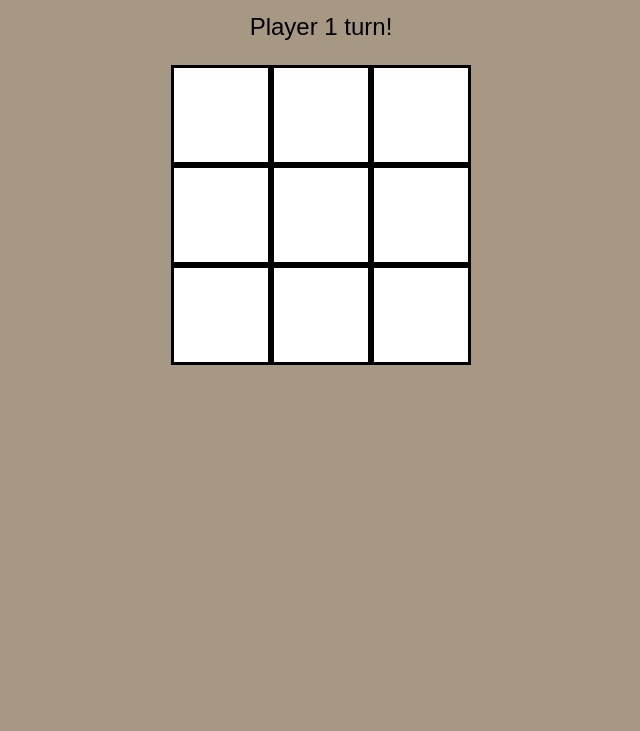
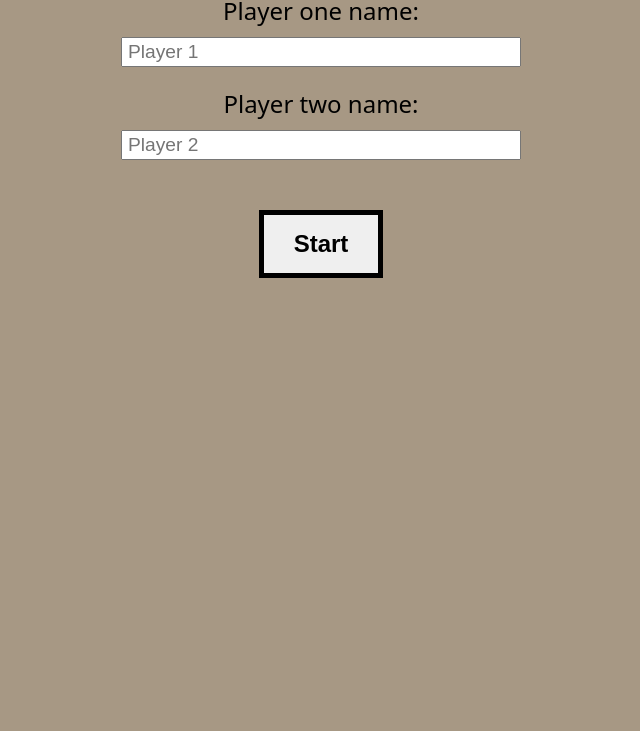
Before and after one commit to andrew-sid/odin-tic-tac-toe, a plain HTML site: page index.html in a window 1280 px wide. Shown: the part 69-800 px from the top of the page, without its empty margins (319-959 px from the left). Drawn offline with Linux system fonts and the light colour scheme.

Commit message:
Add players name definition

```diff
--- a/css/styles.css
+++ b/css/styles.css
@@ -1,16 +1,75 @@
+*{
+  margin: 0;
+  padding: 0;
+  box-sizing: border-box;
+}
+
 body {
   text-align: center;
   font-family: sans-serif;
   background-color: rgb(167, 152, 132);
+  font-family: system-ui, "Segoe UI", Roboto, Helvetica, Arial, sans-serif, "Apple Color Emoji", "Segoe UI Emoji", "Segoe UI Symbol";
+}
+
+li {
+  list-style: none;
+}
+
+.title {
+  margin-bottom: 20px;
 }
 
 .game {
   text-align: center;
 }
 
+.game__inputs {
+  display: flex;
+  flex-direction: column;
+  gap: 20px;
+  margin-bottom: 50px;
+}
+
+.game__inputs li {
+  display: flex;
+  flex-direction: column;
+  align-items: center;
+  gap: 10px;
+}
+
+.game__inputs li label {
+  font-size: 1.5rem;
+}
+
+.game__inputs li input {
+  height: 30px;
+  width: 400px;
+  padding: 0 5px;
+  font-size: 1.2rem;
+}
+
+.game__inputs li input:focus {
+  outline: none;
+}
+
+.game__start-restart-btn {
+  padding: 15px 30px;
+  font-size: 1.5rem;
+  font-weight: bold;
+  margin-bottom: 30px;
+  border: 5px solid black;
+  cursor: pointer;
+  transition: transform 0.1s ease-in;
+}
+
+.game__start-restart-btn:active {
+  transform: scale(0.9);
+}
+
 .game__turn-title {
   font-size: 1.5rem;
   font-weight: 500;
+  margin-bottom: 20px;
 }
 
 .game__cells {
--- a/index.html
+++ b/index.html
@@ -1,16 +1,27 @@
 <!DOCTYPE html>
 <html lang="en">
   <head>
-  <meta charset="UTF-8">
-  <meta name="viewport" content="width=device-width, initial-scale=1.0">
-  <link rel="stylesheet" href="./css/styles.css">
+    <meta charset="UTF-8" />
+    <meta name="viewport" content="width=device-width, initial-scale=1.0" />
+    <link rel="stylesheet" href="./css/styles.css" />
     <script src="./js/index.js" defer></script>
     <title>Tic Tac Toe</title>
   </head>
   <body>
-  <h1>Tic Tac Toe game</h1>
+    <h1 class="title">Tic Tac Toe game</h1>
 
     <div class="game">
+      <ul class="game__inputs">
+        <li>
+          <label for="player1">Player one name: </label>
+          <input class="game__player-one-name" id="player1" type="text" placeholder="Player 1" />
+        </li>
+        <li>
+          <label for="player2">Player two name: </label>
+          <input class="game__player-two-name" id="player2" type="text" placeholder="Player 2" />
+        </li>
+      </ul>
+      <button class="game__start-restart-btn">Start</button>
       <p class="game__turn-title"></p>
       <div class="game__cells"></div>
     </div>
--- a/js/index.js
+++ b/js/index.js
@@ -12,7 +12,7 @@ function GameBoard() {
     }
   };
 
-  return { getBoard, makeMove };
+  return { getBoard, makeMove};
 }
 
 function GameController(player1 = 'Player 1', player2 = 'Player 2') {
@@ -62,7 +62,6 @@ function GameController(player1 = 'Player 1', player2 = 'Player 2') {
 
   const playRound = (index) => {
     if (!winner) {
-
       if (board.makeMove(index, getActivePlayer().token)) {
         winner = calculateWinner(board.getBoard());
         isDraw = calculateDraw(board.getBoard());
@@ -79,7 +78,13 @@ function GameController(player1 = 'Player 1', player2 = 'Player 2') {
 }
 
 (function ScreenContoller() {
-  const game = GameController();
+  const playerOneNameInput = document.querySelector('.game__player-one-name');
+  const playerTwoNameInput = document.querySelector('.game__player-two-name');
+
+  const getPlayerOneName = () => playerOneNameInput.value;
+  const getPlayerTwoName = () => playerTwoNameInput.value;
+
+  let game = GameController(getPlayerOneName() || 'Player 1', getPlayerTwoName() || 'Player 2');
   const gameDiv = document.querySelector('.game__cells');
   const turnText = document.querySelector('.game__turn-title');
 
@@ -94,7 +99,7 @@ function GameController(player1 = 'Player 1', player2 = 'Player 2') {
     } else if (isDraw) {
       turnText.textContent = `IT'S A DRAW!`;
     } else {
-      turnText.textContent = `${game.getActivePlayer().name} turn!`;
+      turnText.textContent = `${game.getActivePlayer().name}'s turn!`;
     }
 
     board.forEach((cell, index) => {
@@ -115,6 +120,14 @@ function GameController(player1 = 'Player 1', player2 = 'Player 2') {
 
   gameDiv.addEventListener('click', clickHandler);
 
-  // initial render
-  renderGame();
+  // start-restart functional start new game with empty board
+  const startRestartBtn = document.querySelector('.game__start-restart-btn');
+
+  const startRestartHandler = () => {
+    game = GameController(getPlayerOneName() || 'Player 1', getPlayerTwoName() || 'Player 2');
+    startRestartBtn.textContent = 'Restart';
+    renderGame();
+  };
+
+  startRestartBtn.addEventListener('click', startRestartHandler);
 })();
```
Lines whose indentation alone changed are shown as unchanged.
